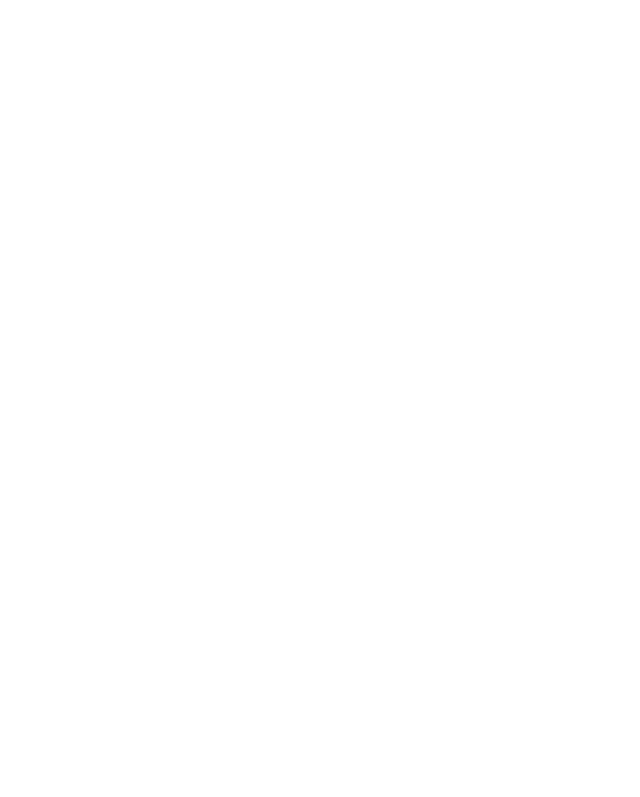
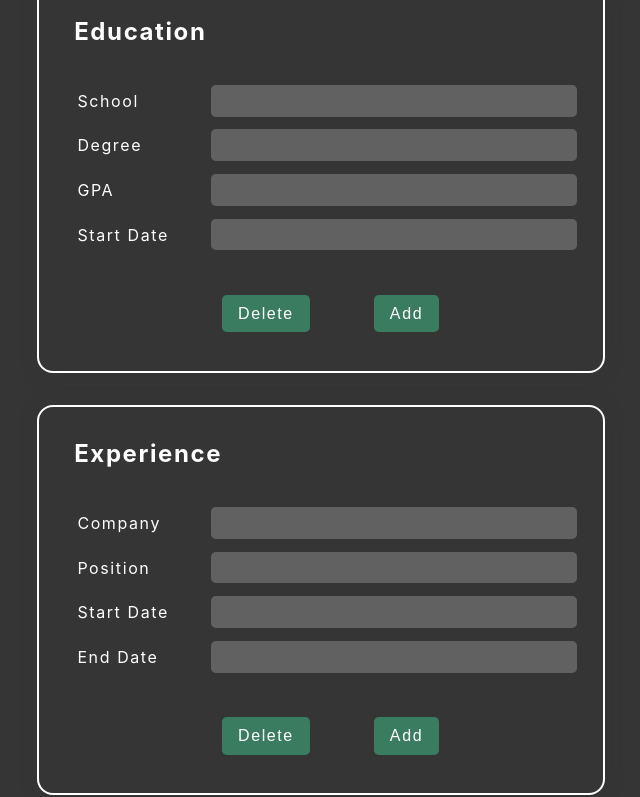
Before and after one commit to dpsiu/CV-Application, a React (Vite) app: page / in a window 1280 px wide. Shown: the part 505-1302 px from the top of the page, without its empty margins (11-651 px from the left). Before the commit the page ends 800 px from the top, so only its background shows below. Built offline with nearby package versions, Linux system fonts and the light colour scheme.

Commit message:
Add feat - delete/add btns

```diff
--- a/package.json
+++ b/package.json
@@ -11,6 +11,7 @@
   },
   "dependencies": {
     "react": "^18.2.0",
+    "react-date-picker": "^10.3.0",
     "react-dom": "^18.2.0"
   },
   "devDependencies": {
--- a/src/App.jsx
+++ b/src/App.jsx
@@ -1,8 +1,11 @@
 import { useState } from 'react'
-
+import DatePicker from 'react-date-picker'
 import './App.css'
 
+
 export default function App() {
+
+
   return (
     <>
       <h1>CV Maker</h1>
@@ -29,6 +32,65 @@
           <input type="text" name="phone" id="phone"/>
         </div>
       </form>
+      <form action="">
+        <h2>Education</h2>
+        <div className="form-row">
+          <label htmlFor="school">School</label>
+          <input type="text" name="school" id="school"/>
+        </div>
+        <div className="form-row">
+          <label htmlFor="degree">Degree</label>
+          <input type="text" name="degree" id="degree"/>
+        </div>
+        <div className="form-row">
+          <label htmlFor="gpa">GPA</label>
+          <input type="text" name="gpa" id="gpa"/>
+        </div>
+        <div className="form-row">
+          <label htmlFor="startDate">Start Date</label>
+          <input type="text" name="startDate" id="startDate"/>
+        </div>
+        <div className="buttons">
+          <button className='delete-education deleteBtn'>Delete</button>
+          <button className='add-education addBtn'>Add</button>
+        </div>
+      </form>
+      <form action="">
+        <h2>Experience</h2>
+        <div className="form-row">
+          <label htmlFor="company">Company</label>
+          <input type="text" name="company" id="company"/>
+        </div>
+        <div className="form-row">
+          <label htmlFor="position">Position</label>
+          <input type="text" name="position" id="position"/>
+        </div>
+        <div className="form-row">
+          <label htmlFor="startDate">Start Date</label>
+          <input type="text" name="startDate" id="startDate"/>
+        </div>
+        <div>
+        </div>
+        <div className="form-row">
+          <label htmlFor="endDate">End Date</label>
+          <input type="text" name="endDate" id="endDate"/>
+        </div>
+        <div className="buttons">
+          <button className='delete-education deleteBtn'>Delete</button>
+          <button className='add-education addBtn'>Add</button>
+        </div>
+      </form>
+      <form action="">
+        <h2>Skills</h2>
+        <div className="form-row">
+          <label htmlFor="skill">Skill</label>
+          <input type="text" name="skill" id="skill"/>
+        </div>
+        <div className="buttons">
+          <button className='delete-education deleteBtn'>Delete</button>
+          <button className='add-education addBtn'>Add</button>
+        </div>
+      </form>
 
     </>
   )
--- a/src/index.css
+++ b/src/index.css
@@ -10,6 +10,7 @@
   --color-dark:#353535;
   --color-grey: rgb(97, 97, 97);
   --color-main: #44ab7f;
+  --color-main-light: #3a7c60;
 }
 
 body {
@@ -82,6 +83,32 @@
 
 }
 
+.buttons {
+  display: flex;
+  justify-content: center;
+  align-items: center;
+
+  width: 100%;
+  padding: .4rem;
+  margin-top: 2rem;
+}
+
+button {
+  background-color:var(--color-main-light);
+  border: none;
+  border-radius: .3rem;
+  letter-spacing: .1rem;
+  font-size: 1rem;
+  padding: .6rem 1rem;
+  margin: 0rem 2rem;
+
+  color: var(--color-light);
+}
+
+button:hover {
+  background-color: var(--color-main);
+}
+
 @media (prefers-color-scheme: light) {
   :root {
     color: #213547;
@@ -90,7 +117,7 @@
   a:hover {
     color: #747bff;
   }
-  button {
+  /* button {
     background-color: #f9f9f9;
-  }
+  } */
 }
```
Also changed, not shown: 1 other file (tests, documents, lock files or other folders).
